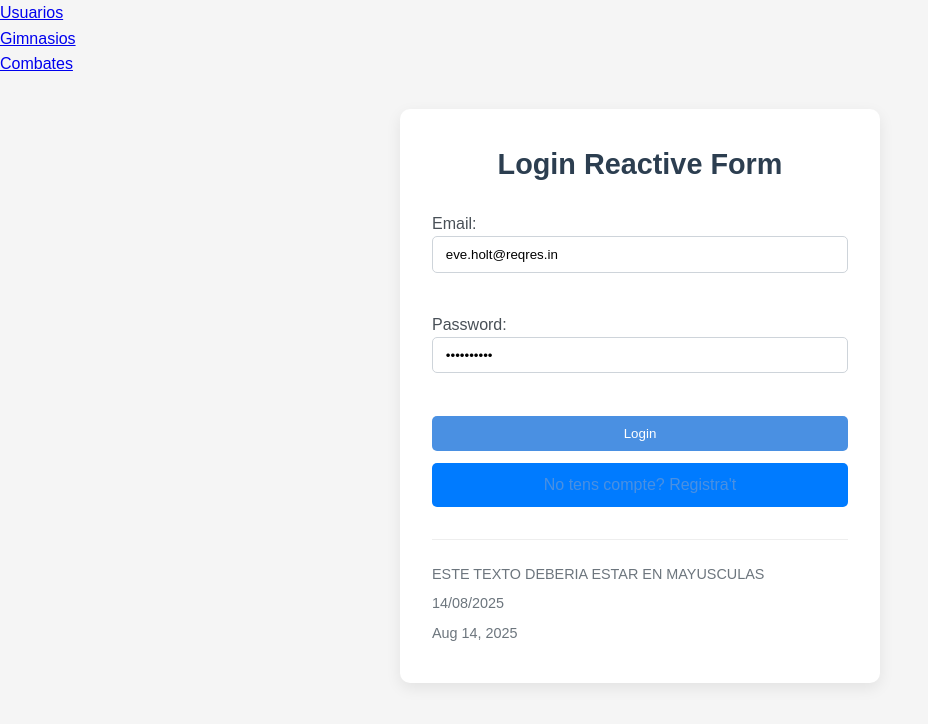
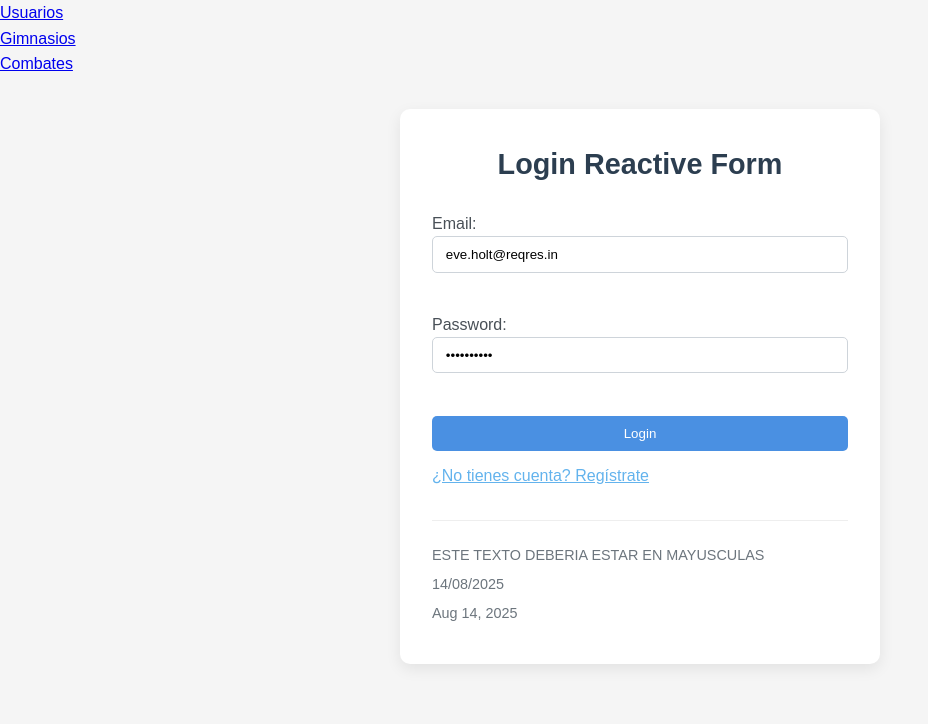
Before and after one commit to paucozar/Minim_1_Frontend_G3, an Angular app: page /login in a window 1280 px wide. Shown: the top 724 px of the page, without its empty margins (0-928 px from the left). Built offline with nearby package versions, Linux system fonts and the light colour scheme.

Commit message:
routes fix

```diff
--- a/src/app/app.component.ts
+++ b/src/app/app.component.ts
@@ -1,11 +1,14 @@
 import { Component } from '@angular/core';
 import { RouterOutlet } from '@angular/router';
 import { RouterModule } from '@angular/router';
+import { LoginComponent } from "./login/login.component";
+import { RegisterComponent } from "./register/register.component";
+
 
 @Component({
   selector: 'app-root',
   standalone: true,
-  imports: [RouterOutlet, RouterModule],
+  imports: [RouterOutlet, RouterModule, LoginComponent, RegisterComponent],
   templateUrl: './app.component.html',
   styleUrl: './app.component.css'
 })
--- a/src/app/login/login.component.css
+++ b/src/app/login/login.component.css
@@ -100,6 +100,14 @@
   .form-footer p {
     margin: 0.4rem 0;
   }
+  .login-link {
+    color: #63b3ed;
+  }
+
+  .login-link:hover {
+    color: #90cdf4;
+  }
+
 
   @media (max-width: 576px) {
     .container {
--- a/src/app/login/login.component.html
+++ b/src/app/login/login.component.html
@@ -28,7 +28,7 @@
 
       <div class="form-actions">
         <button type="submit" class="btn btn-primary">Login</button>
-        <a routerLink="/register" class="btn btn-link">No tens compte? Registra't</a>
+        <a routerLink="/register" class="login-link">¿No tienes cuenta? Regístrate</a>
       </div>
 
       <div class="form-footer">
--- a/src/app/login/login.component.ts
+++ b/src/app/login/login.component.ts
@@ -3,10 +3,12 @@ import { Component, inject, EventEmitter, Output } from '@angular/core';
 import { FormGroup, FormBuilder, ReactiveFormsModule, Validators } from '@angular/forms';
 import { AuthService } from '../services/auth.service';
 import { OnInit } from '@angular/core';
+import { Router, RouterModule } from '@angular/router';
+
 
 @Component({
   selector: 'app-login',
-  imports: [ReactiveFormsModule, CommonModule],
+  imports: [ReactiveFormsModule, CommonModule,RouterModule],
   templateUrl: './login.component.html',
   styleUrl: './login.component.css',
   standalone: true
@@ -20,6 +22,7 @@ export class LoginComponent implements OnInit {
   Prova: string = "Este texto deberia estar en mayusculas";
   formularioLogin: FormGroup;
   authService = inject(AuthService);
+  private router = inject(Router);
   @Output() loggedin = new EventEmitter<string>();
   @Output() exportLoggedIn = new EventEmitter<boolean>();
 
@@ -51,6 +54,8 @@ ngOnInit(): void {
       next: (response) => {
         console.log('Login exitoso:', response);
         this.exportLoggedIn.emit(true);
+        this.router.navigate(['/usuario']);
+
 
       },
       error: (error) => {
--- a/src/app/register/register.component.html
+++ b/src/app/register/register.component.html
@@ -39,7 +39,7 @@
 
     <div class="form-actions">
       <button type="submit" class="btn-submit">Registrar</button>
-      <a routerLink="/login" class="login-link">Ja tens compte? Inicia sessió</a>
+      <a routerLink="/login" class="login-link">¿Tienes cuenta? Inicia sesión</a>
     </div>
   </form>
 </div>
```
